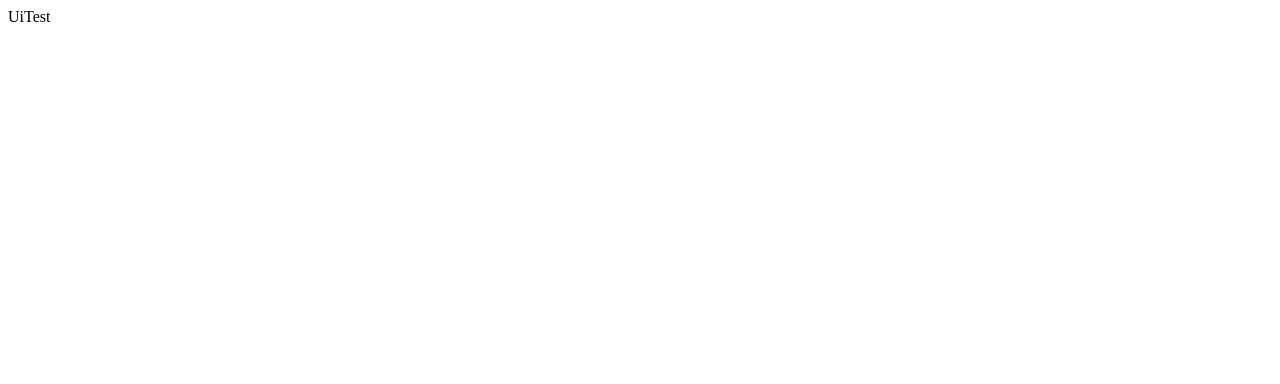
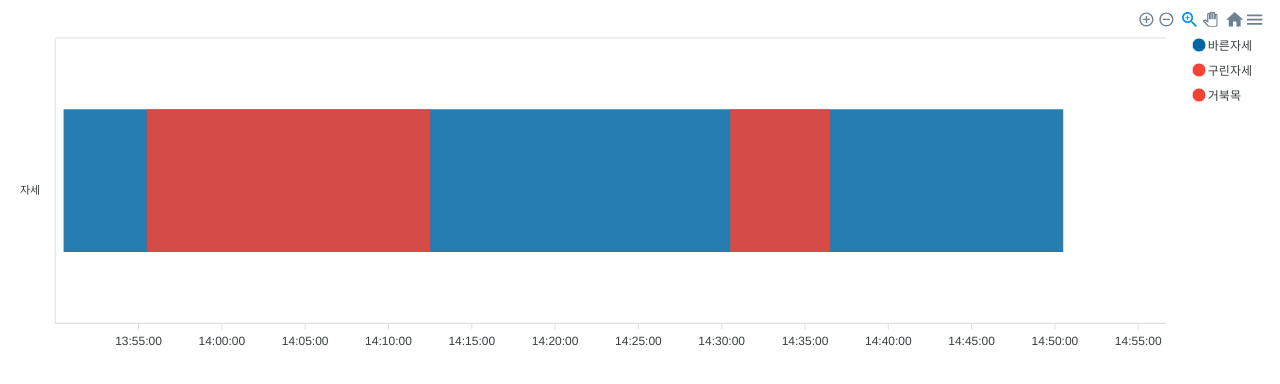
Before and after one commit to wlwlsus/shabit, a React (Create React App) app in the folder shabit-front/: page / in a window 1280 px wide. Shown: the top 384 px of the page. Built offline with nearby package versions, Linux system fonts and the light colour scheme.

Commit message:
FE:Feat: APEXCHARTS  Basic test completed.

```diff
--- a/shabit-front/package.json
+++ b/shabit-front/package.json
@@ -9,6 +9,7 @@
     "apexcharts": "^3.36.3",
     "axios": "^0.25.0",
     "react": "^18.2.0",
+    "react-apexcharts": "^1.4.0",
     "react-dom": "^18.2.0",
     "react-router-dom": "^6.2.1",
     "react-scripts": "^5.0.1",
@@ -37,5 +38,7 @@
       "last 1 firefox version",
       "last 1 safari version"
     ]
+  },
+  "devDependencies": {
   }
 }
--- a/shabit-front/public/testData/dailyData.json
+++ b/shabit-front/public/testData/dailyData.json
@@ -47,4 +47,4 @@
 			"endTime": "2023-01-16 15:01:02"
 		}
 	]
-},
+}
--- a/shabit-front/src/components/UiTest/UiTest.jsx
+++ b/shabit-front/src/components/UiTest/UiTest.jsx
@@ -1,9 +1,138 @@
-import React from 'react'
+import React, { useEffect, useState } from 'react';
+import Chart from 'react-apexcharts';
+
+//출처 https://apexcharts.com/react-chart-demos/timeline-charts/multiple-series-group-rows/
 
 const UiTest = () => {
+  useEffect(() => {
+    const fetchData = () => {
+      fetch('/testData/dailyData.json')
+        .then((res) => res.json())
+        .then((resData) => {
+          console.log(resData.data);
+          console.log('자세:', resData.data[1].posture);
+          console.log('시작시간:', resData.data[1].startTime);
+          console.log('끝시간:', resData.data[1].endTime);
+        });
+    };
+    fetchData();
+  }, []);
+
+  const type = 'rangeBar';
+  const options = {
+    chart: {
+      height: 350,
+      type: 'rangeBar',
+    },
+    plotOptions: {
+      bar: {
+        horizontal: true,
+        barHeight: '50%',
+        rangeBarGroupRows: true,
+      },
+    },
+    fill: {
+      type: 'solid',
+    },
+    colors: ['#0067a3', '#F44336', '#F44336', '#F44336', '#F44336'],
+    xaxis: {
+      type: 'datetime',
+    },
+    legend: {
+      position: 'right',
+    },
+    tooltip: {
+      y: {
+        formatter(value) {
+          // console.log(value.split(' ')[2]);
+          return ' ';
+        },
+      },
+      // custom: function (opts) {
+      //   // const fromYear = '1600';
+      //   const formYear = new Date(opts.y1).getHours();
+      //   // new Date(opts.y1).getMonth().toString().padStart(2, '0') +
+      //   // new Date(opts.y1).getDate().toString().padStart(2, '0');
+      //   const toYear = new Date(opts.y2).getHours();
+      //   // const toYear = '2000';
+      //   // new Date(opts.y2).getMonth().toString().padStart(2, '0') +
+      //   // new Date(opts.y2).getDate().toString().padStart(2, '0');
+      // const values = opts.ctx.rangeBar.getTooltipValues(opts);
+      // y: {
+      //   formatter(value, series) {
+      //     return series[0].data[0].y[0];
+      //   },
+      // },
+      // return '';
+      // },
+    },
+  };
+  const series = [
+    // George Washington
+    {
+      name: '바른자세',
+      data: [
+        {
+          x: '자세',
+          y: [
+            new Date('2023-01-16 13:50:30').getTime(),
+            new Date('2023-01-16 14:50:30').getTime(),
+          ],
+        },
+      ],
+    },
+    {
+      name: '구린자세',
+      data: [
+        {
+          x: '자세',
+          y: [
+            new Date('2023-01-16 13:55:30').getTime(),
+            new Date('2023-01-16 14:12:30').getTime(),
+          ],
+        },
+      ],
+    },
+    {
+      name: '거북목',
+      data: [
+        {
+          x: '자세',
+          y: [
+            new Date('2023-01-16 14:30:30').getTime(),
+            new Date('2023-01-16 14:36:30').getTime(),
+          ],
+        },
+      ],
+    },
+    // // John Adams
+    // {
+    //   name: '거북목',
+    //   data: [
+    //     {
+    //       x: 'President',
+    //       y: [new Date(1797, 2, 4).getTime(), new Date(1801, 2, 4).getTime()],
+    //     },
+    //   ],
+    // },
+    // // Thomas Jefferson
+    // {
+    //   name: '오른쪽',
+    //   data: [
+    //     {
+    //       x: 'President',
+    //       y: [new Date(1809, 2, 4).getTime(), new Date(1815, 2, 4).getTime()],
+    //     },
+    //   ],
+    // },
+    // // Thomas Jefferson
+  ];
+
   return (
-    <div>UiTest</div>
-  )
-}
+    <div>
+      <Chart type={type} options={options} series={series} height={350} />
+    </div>
+  );
+};
 
-export default UiTest
+export default UiTest;
```
Also changed, not shown: 1 other file (tests, documents, lock files or other folders).
